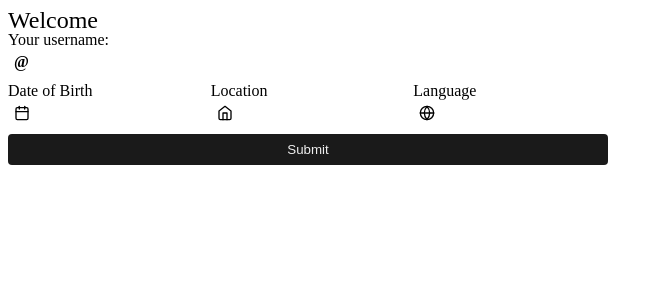
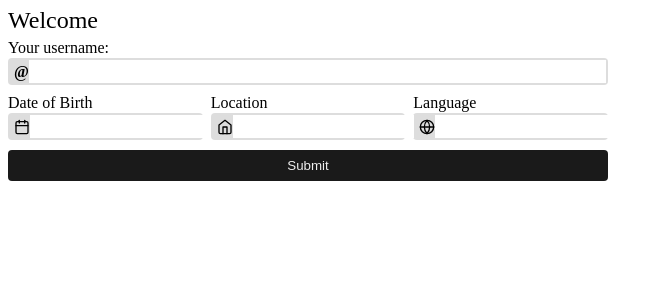
Before and after one commit to bearbytes/scaper-app, a Next.js app: page /welcome in a window 1280 px wide. Shown: the top 300 px of the page, without its empty margins (0-663 px from the left). Built offline with nearby package versions, Linux system fonts and the light colour scheme; no server answers; sample sign-in values are in the browser's storage.

Commit message:
list separators etc

```diff
--- a/src/components/container/List.tsx
+++ b/src/components/container/List.tsx
@@ -1,21 +1,47 @@
-import { ReactNode } from 'react'
+import React, { Fragment, ReactNode } from 'react'
 import { Box } from '../layout/Box'
 import { Column, ColumnProps } from '../layout/FlexBox'
 
 export type ListProps<T> = ColumnProps & {
   items: T[]
   renderItem: (value: T) => ReactNode
+
   keySelector?: (value: T) => string | number
+
+  renderSeparator?: boolean
 }
 
 export function List<T>(props: ListProps<T>) {
-  const { items, renderItem, keySelector, ...columnProps } = props
+  const {
+    items,
+    renderItem,
+
+    keySelector,
+
+    renderSeparator,
+
+    ...columnProps
+  } = props
 
   return (
     <Column {...columnProps}>
       {items.map((row, index) => (
-        <Box key={keySelector?.(row) ?? index}>{renderItem(row)}</Box>
+        <Fragment key={keySelector?.(row) ?? index}>
+          {index > 0 && renderSeparator && <Separator />}
+          <Box>{renderItem(row)}</Box>
+        </Fragment>
       ))}
     </Column>
   )
 }
+
+function Separator() {
+  return (
+    <Box
+      height={1}
+      style={{
+        background: 'linear-gradient(90deg, #0002 0%, #0005 50%, #0002 100%)',
+      }}
+    />
+  )
+}
--- a/src/components/container/Panel.tsx
+++ b/src/components/container/Panel.tsx
@@ -1,11 +1,9 @@
 import { Column, ColumnProps } from '../layout/FlexBox'
 import { theme } from '../theme'
 
-export type PanelProps = ColumnProps & {
-  wide?: boolean
-}
+export type PanelProps = ColumnProps & {}
 
 export function Panel(props: PanelProps) {
-  const { wide, ...columnProps } = props
-  return <Column maxWidth={600} {...columnProps} />
+  const { ...columnProps } = props
+  return <Column maxWidth={600} gap="M" {...columnProps} />
 }
--- a/src/components/input/AutoCompleteInput.tsx
+++ b/src/components/input/AutoCompleteInput.tsx
@@ -53,11 +53,11 @@ function OptionList<T>(props: {
       <List
         items={props.options}
         renderItem={props.renderOption}
+        renderSeparator
         borderColor="elevated"
         borderRadius="S"
         pad="M"
-        color="semiTransparent"
-        style={{ backdropFilter: 'blur(5px)' }}
+        color="input"
       />
     </Box>
   )
--- a/src/components/input/Form.tsx
+++ b/src/components/input/Form.tsx
@@ -19,7 +19,7 @@ export function Form<T>(props: FormProps<T>) {
   return (
     <FormProvider {...form}>
       <form onSubmit={form.handleSubmit(onSubmit)}>
-        <Column {...columnProps} />
+        <Column gap="M" {...columnProps} />
       </form>
     </FormProvider>
   )
--- a/src/components/input/FormField.tsx
+++ b/src/components/input/FormField.tsx
@@ -18,7 +18,7 @@ export function FormField(props: FormFieldProps) {
   const InputElement = pickInput()
 
   return (
-    <Column gap="none">
+    <Column gap="XS">
       <Label text={label} />
       <InputElement
         {...textInputProps}
--- a/src/components/input/TextInput.tsx
+++ b/src/components/input/TextInput.tsx
@@ -40,7 +40,7 @@ export const TextInput = forwardRef<HTMLInputElement, TextInputProps>(
     return (
       <Row
         alignCenterVertical
-        color="semiTransparent"
+        color="input"
         gap="none"
         borderRadius="S"
         padLeft="S"
--- a/src/components/layout/Grid.tsx
+++ b/src/components/layout/Grid.tsx
@@ -9,7 +9,7 @@ export type GridProps = BoxProps & {
 }
 
 export function Grid(props: GridProps) {
-  const { children, gap = 'M', columnWidth, columns, ...boxProps } = props
+  const { children, gap, columnWidth, columns, ...boxProps } = props
 
   let gridTemplateColumns = columns
 
--- a/src/components/theme.ts
+++ b/src/components/theme.ts
@@ -38,6 +38,7 @@ export type Color = keyof typeof color
 const color = {
   transparent: 'transparent',
   semiTransparent: '#fff4',
+  input: '#ddd',
   background: 'hsl(120, 0%, 100%)',
   elevated: 'hsl(0, 0%, 10%)',
   focus: 'hsl(120, 40%, 25%)',
--- a/src/pages/welcome.tsx
+++ b/src/pages/welcome.tsx
@@ -33,7 +33,7 @@ function SetupUserForm() {
   }
 
   return (
-    <Form onSubmit={onSubmit} options={{ mode: 'onChange' }} gap="M">
+    <Form onSubmit={onSubmit} options={{ mode: 'onChange' }}>
       <FormField
         prefix="@"
         label="Your username:"
@@ -52,7 +52,7 @@ function SetupUserForm() {
           },
         }}
       />
-      <Grid columnWidth={100}>
+      <Grid columnWidth={100} gap="M">
         <FormField
           icon={FiCalendar}
           label="Date of Birth"
```
